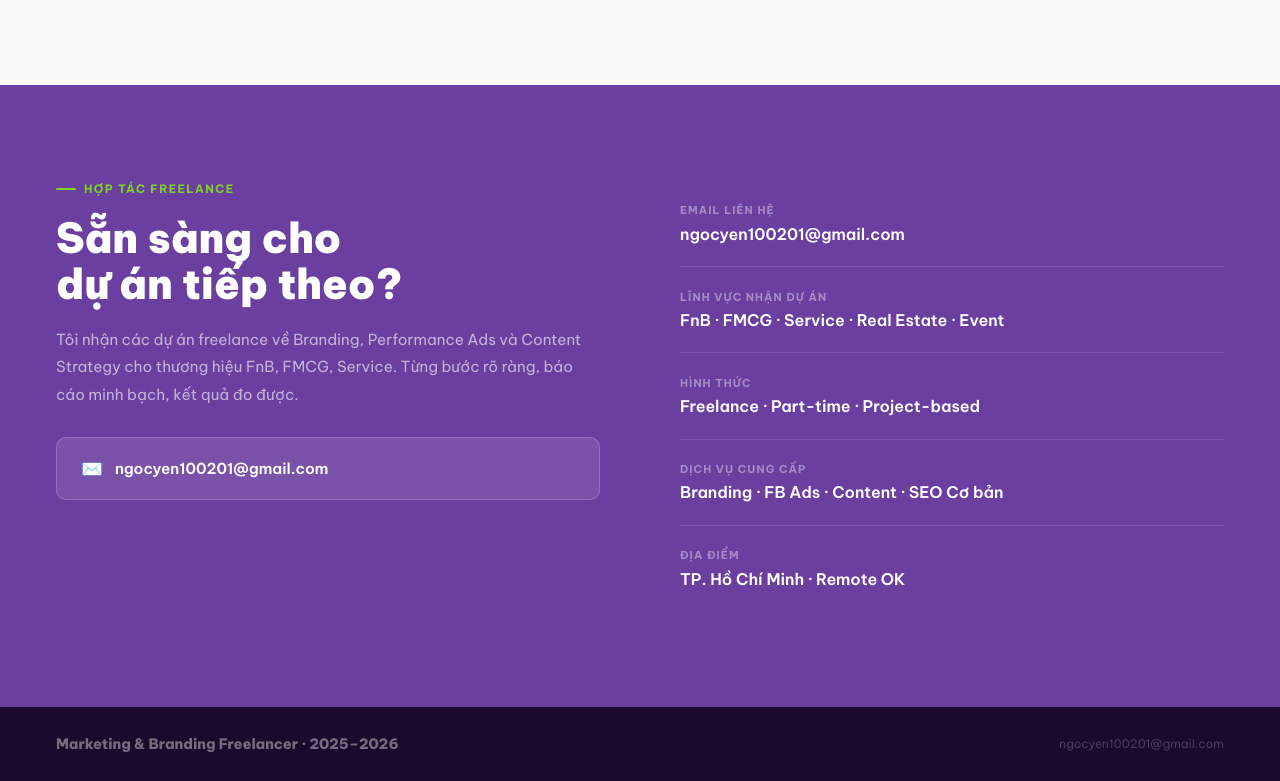
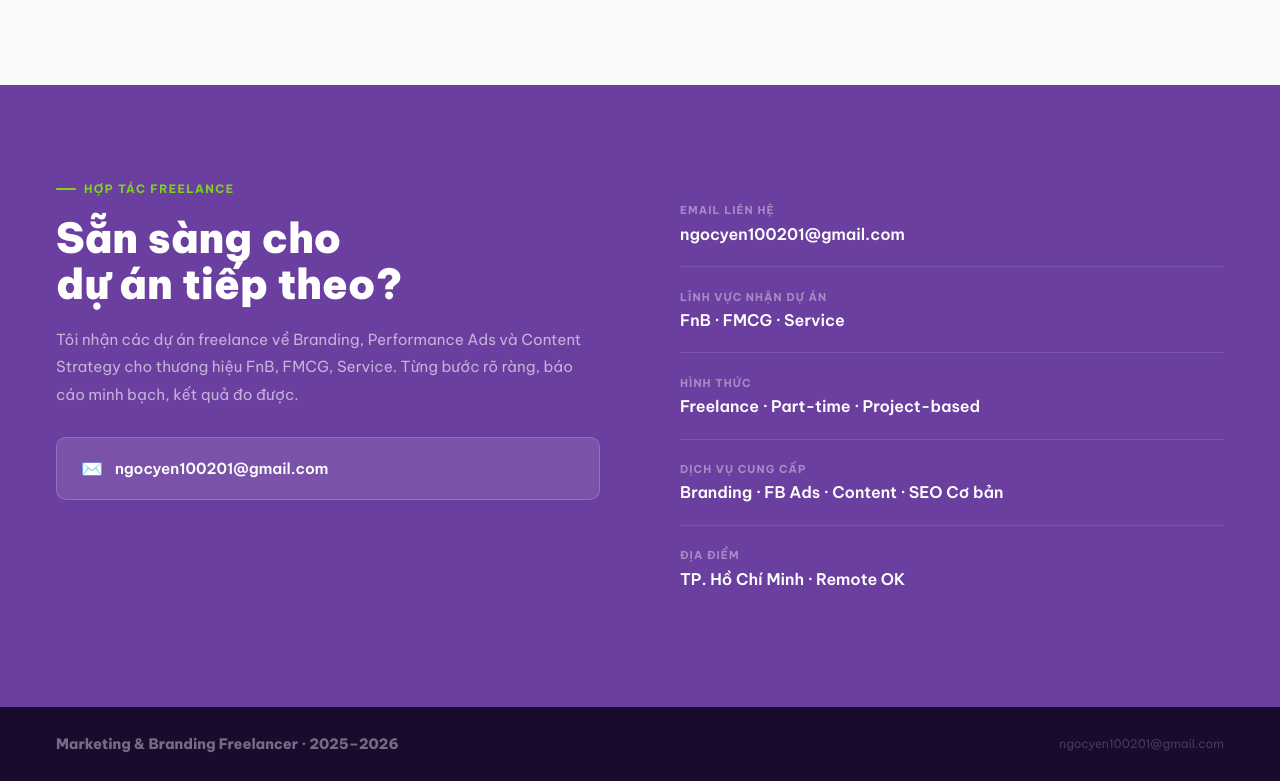
Before and after one commit to jenny-le01/branding-marketing-portfolio, a plain HTML site: page index.html in a window 1280 px wide. Shown: the part 5616-6397 px from the top of the page. Drawn offline with Linux system fonts and the light colour scheme.

Commit message:
Update index.html

```diff
--- a/index.html
+++ b/index.html
@@ -547,7 +547,7 @@
   <div class="reveal">
     <ul class="contact-info">
       <li class="ci"><div class="ci-label">Email liên hệ</div><div class="ci-val">ngocyen100201@gmail.com</div></li>
-      <li class="ci"><div class="ci-label">Lĩnh vực nhận dự án</div><div class="ci-val">FnB · FMCG · Service · Real Estate · Event</div></li>
+      <li class="ci"><div class="ci-label">Lĩnh vực nhận dự án</div><div class="ci-val">FnB · FMCG · Service</div></li>
       <li class="ci"><div class="ci-label">Hình thức</div><div class="ci-val">Freelance · Part-time · Project-based</div></li>
       <li class="ci"><div class="ci-label">Dịch vụ cung cấp</div><div class="ci-val">Branding · FB Ads · Content · SEO Cơ bản</div></li>
       <li class="ci"><div class="ci-label">Địa điểm</div><div class="ci-val">TP. Hồ Chí Minh · Remote OK</div></li>
```
